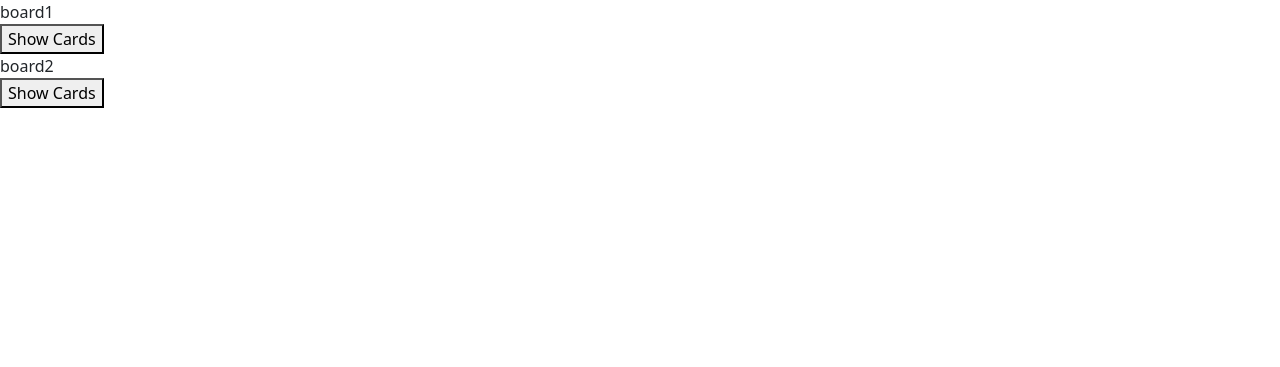
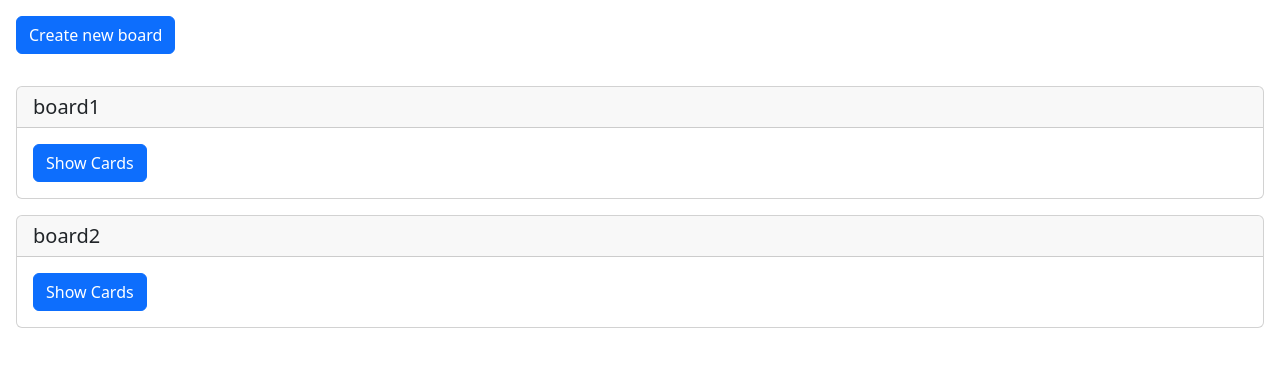
Before and after one commit to piotrpoloczek/PythonJavaScriptProman, a Flask app: page / in a window 1280 px wide. Shown: the part 56-423 px from the top of the page. Run offline with Flask 2, Linux system fonts and the light colour scheme; parts of the project's set-up code (start-up, migrations or seed data) failed here and were passed over.

Commit message:
add button

```diff
--- a/project/app/static/js/view/htmlFactory.js
+++ b/project/app/static/js/view/htmlFactory.js
@@ -21,10 +21,14 @@ export function htmlFactory(template) {
 }
 
 function boardBuilder(board) {
-    return `<div class="board-container">
-                <div class="board" data-board-id=${board.id}>${board.title}</div>
-                <button class="toggle-board-button" data-board-id="${board.id}">Show Cards</button>
-            </div>`;
+    return `
+            <div class="card m-3">
+                <h5 class="card-header" data-board-id="${board.id}">${board.title}</h5>
+                <div class="card-body">
+                    <a href="#" class="btn btn-primary" data-board-id="${board.id}">Show Cards</a>
+                </div>
+            </div>
+            `;
 }
 
 function cardBuilder(card) {
--- a/project/app/templates/app/index.html
+++ b/project/app/templates/app/index.html
@@ -20,6 +20,7 @@
 
         {% include 'app/navbar.html' %}
 
+        <a href="#" class="btn btn-primary m-3" id="new-board">Create new board</a>
         <div id="root"></div>
 
 
```
